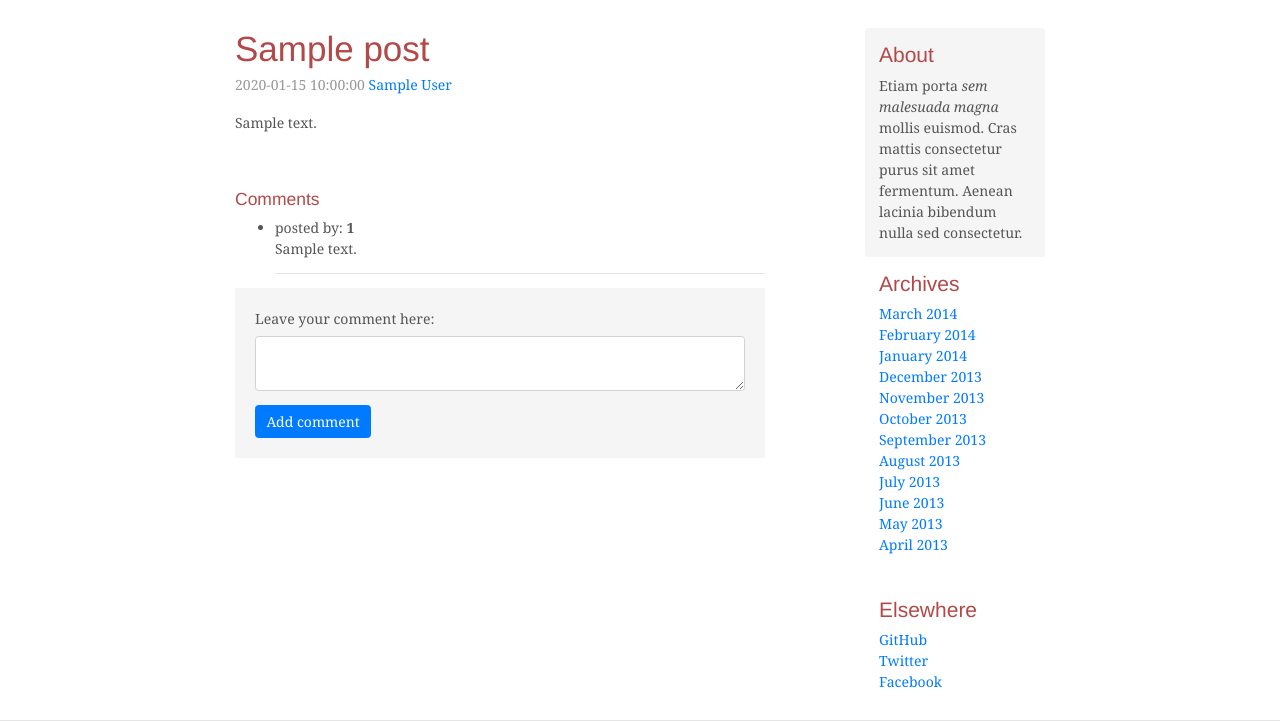
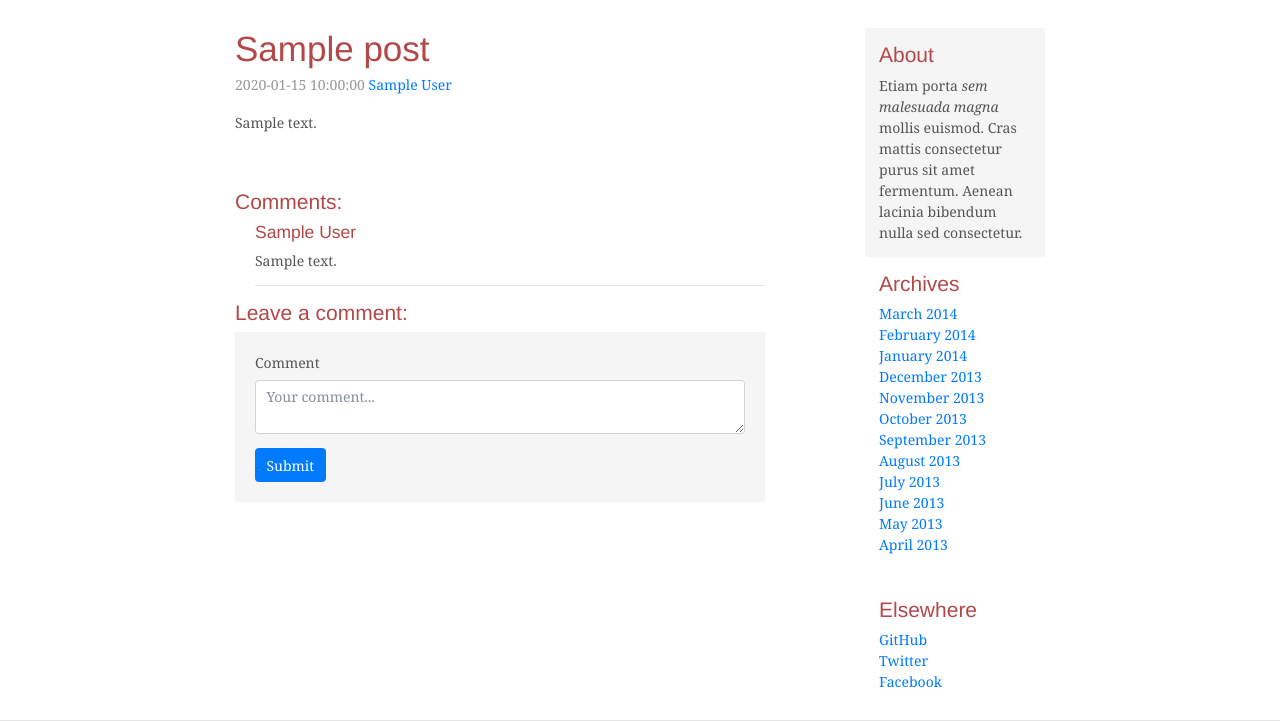
Before and after one commit to nflorijan/vivify-blog, a PHP site: page /single-post.php?post_id=1 in a window 1280 px wide. Shown: the part 205-926 px from the top of the page. Run offline with PHP 8.4, Linux system fonts and the light colour scheme; tables that the repository leaves empty or names only in its code hold one stand-in row (values such as "Sample post").

Commit message:
Finishing comments

```diff
--- a/create-author.php
+++ b/create-author.php
@@ -36,6 +36,7 @@ if ($_SERVER['REQUEST_METHOD'] === 'POST') {
 <main role="main" class="container">
     <div class="row">
         <div class="col-sm-8 blog-main">
+            <h2>Create Author</h2>
             <form class="form" method="POST" action="create-author.php">
                 <div class="form-group">
                     <label>First Name</label>
--- a/single-post.php
+++ b/single-post.php
@@ -20,13 +20,10 @@ if ($_SERVER['REQUEST_METHOD'] === 'POST') {
         return $author['id'];
     }, $authors), 1);
 
-    var_dump($singlePost['id']);
-
     if ($_POST['comment']) {
-
-        $sqlInserComment = "INSERT INTO comments (author_id, text, post_id) VALUES ({$authors[$random_author]['id']}, '{$_POST['comment']}', {$_GET['post_id']});";
-        // var_dump($sqlInserComment);
-        // insertIntoDB($connection, $sqlInserComment);
+        $sql = "INSERT INTO comments (author_id, text, post_id) VALUES ({$authors[$random_author]['id']}, '{$_POST['comment']}', {$_GET['post_id']});";
+        $statement = $connection->prepare($sql);
+        $statement->execute();
         header("Location: single-post.php?post_id={$_GET['post_id']}");
     }
 }
@@ -64,13 +61,6 @@ if ($_SERVER['REQUEST_METHOD'] === 'POST') {
                 <p> <?php echo($singlePost['body']) ?></p>
             </div>
             <?php include('template-parts/comments.php')?>
-            <form class="form" method="POST" action="single-post.php">
-                <div class="form-group">
-                    <label>Leave your comment here:</label>
-                    <textarea class="form-control" name="comment" required></textarea>
-                </div>
-                <button class="btn btn-primary 10-bottom">Add comment</button>
-            </form>
         </div><!-- /.blog-main -->
         <?php include('template-parts/sidebar.php') ?>
         <!-- /.blog-sidebar -->
--- a/styles/styles.css
+++ b/styles/styles.css
@@ -25,6 +25,11 @@ h1, h2, h3, h4, h5, h6 {
     display: block;
 }
 
+.comments-list {
+    list-style-type: none;
+    padding-left: 20px;
+}
+
 .form {
     background-color: #f5f5f5;
     padding: 20px;
--- a/template-parts/comments.php
+++ b/template-parts/comments.php
@@ -1,23 +1,33 @@
-<div class="comments-wrap">
-    <h5>Comments</h5>
-    <?php
-        $commentsSql = "SELECT * FROM comments WHERE comments.post_id = {$_GET['post_id']}";
-        $comments = getDataFromDatabase($connection, $commentsSql);
-    ?>
-    <ul>
-        <?php
-        foreach ($comments as $comment) {
-        ?>
-        <li>
-            <span>posted by: <strong><?php echo ($comment['author_id']) ?></strong> </span>
-            <div>
-            <?php echo ($comment['text']) ?>
-            </div>
-            <hr>
-        </li>
-        <!-- /.comment-post -->
-        <?php
-        }
-        ?>
+<?php
+$sql = "SELECT * FROM comments WHERE post_id = {$_GET['post_id']}";
+$comments = getDataFromDatabase($connection, $sql);
+
+if (isset($_GET['post_id'])) {
+    $sqlAuthorID = "SELECT author_id FROM comments";
+    $getAuthorID = getDataFromSinglePost($connection, $sqlAuthorID);
+}
+?>
+<div>
+    <h4>Comments:</h4>
+    <ul class="comments-list">
+        <?php foreach ($comments as  $comment) { ?>
+            <?php
+                $sqlCommentAuthor = "SELECT first_name, last_name, gender FROM author WHERE id = '{$comment['author_id']}'";
+                $commentAuthor = getDataFromSinglePost($connection, $sqlCommentAuthor);
+            ?>
+            <li>
+                <h5><?php echo ($commentAuthor['first_name']) . ' ' . ($commentAuthor['last_name']) ?></h5>
+                <p><?php echo $comment['text'] ?></p>
+            </li>
+            <hr />
+        <?php } ?>
     </ul>
+    <h4>Leave a comment:</h4>
+    <form class="form" action="single-post.php?post_id=<?php echo $_GET['post_id'] ?>" method="POST">
+        <div class="form-group">
+            <label for="post">Comment</label>
+            <textarea name="comment" class="form-control" id="post" placeholder="Your comment..."></textarea>
+        </div>
+        <button type="submit" class="btn btn-primary">Submit</button>
+    </form>
 </div>
```
Also changed, not shown: create-post.php (+6 -3 lines).
